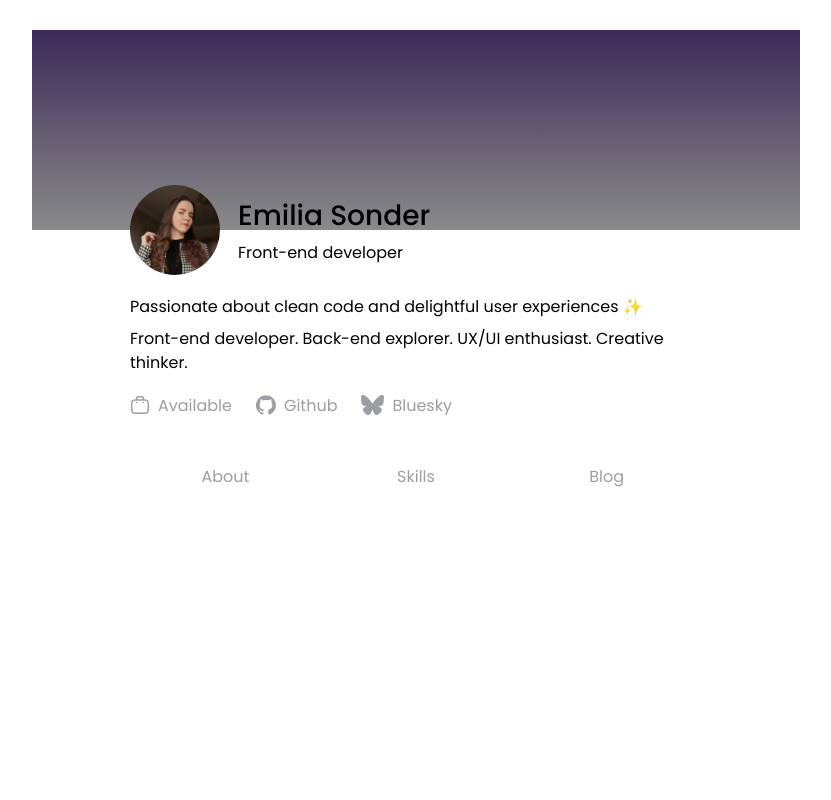
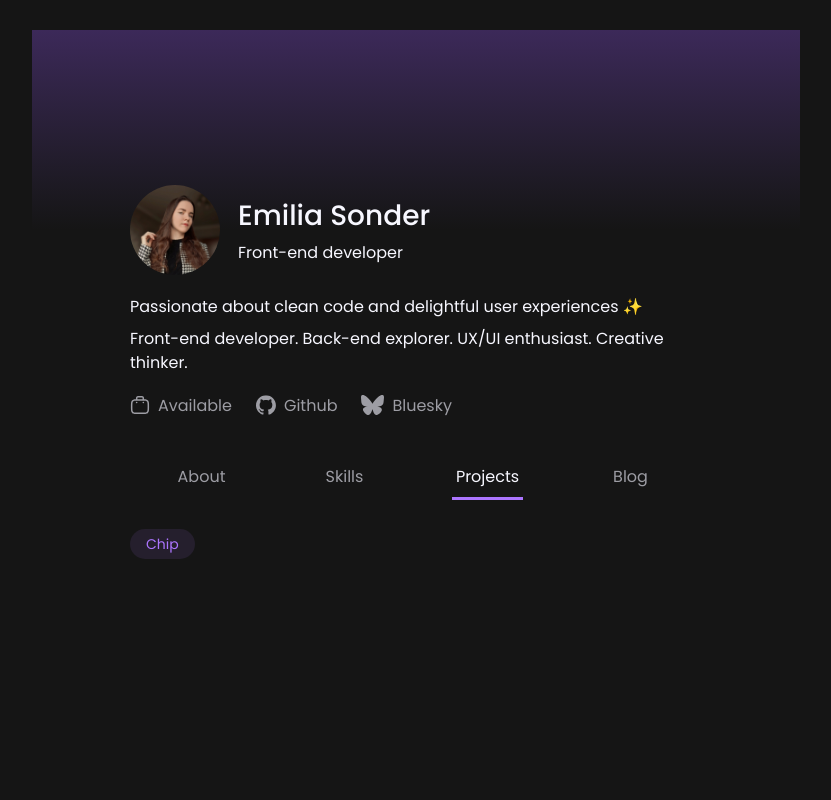
Before and after one commit to isemilia/portfolio-v4.1, a Next.js app: page /projects in a window 1280 px wide. Before the commit this address had no page. Shown: the top 800 px of the page, without its empty margins (224-1055 px from the left). Built offline with nearby package versions, Linux system fonts and the light colour scheme.

Commit message:
Create chip

```diff
--- /dev/null
+++ b/src/app/not-found.tsx
@@ -0,0 +1,11 @@
+import Text from '@/ui/elements/text';
+
+const NotFound = () => {
+  return (
+    <div>
+      <Text className={'text-center'}>Not found</Text>
+    </div>
+  );
+};
+
+export default NotFound;
--- /dev/null
+++ b/src/app/projects/page.tsx
@@ -0,0 +1,11 @@
+import Chip from '@/ui/elements/chip';
+
+const Page = () => {
+  return (
+    <div>
+      <Chip>Chip</Chip>
+    </div>
+  );
+};
+
+export default Page;
--- a/src/ui/components/navigation/navigation.tsx
+++ b/src/ui/components/navigation/navigation.tsx
@@ -4,7 +4,7 @@ import { TComponent } from '@/shared/types/components';
 import NavButton from '@/ui/elements/nav-button';
 import classes from './model/navigation.module.scss';
 import clsx from 'clsx';
-import { useRef, useState, MouseEvent, useEffect } from 'react';
+import { MouseEvent, useEffect, useRef, useState } from 'react';
 import { usePathname } from 'next/navigation';
 
 const Navigation: TComponent = ({ className }) => {
@@ -17,7 +17,7 @@ const Navigation: TComponent = ({ className }) => {
   const links = [
     { href: '/', label: 'About', name: 'about' },
     { href: '/skills', label: 'Skills', name: 'skills' },
-    // { href: '/projects', label: 'Projects' },
+    { href: '/projects', label: 'Projects', name: 'projects' },
     // { href: '/contact', label: 'Contact' },
     { href: '/blog', label: 'Blog', name: 'blog' },
   ];
--- /dev/null
+++ b/src/ui/elements/chip/chip.tsx
@@ -0,0 +1,67 @@
+import { TComponent } from '@/shared/types/components';
+import classes from './model/chip.module.scss';
+import { CSSProperties, MouseEvent } from 'react';
+import clsx from 'clsx';
+import hexToRgb from '@/shared/utils/functions/hex-to-rgb';
+
+// const sizes = {
+//   small: {
+//     fontSize: '12px',
+//     padding: '6px 14px',
+//   },
+//   medium: {
+//     fontSize: '14px',
+//     padding: '8px 16px',
+//   },
+// };
+
+// const variants = {
+//   filled: {},
+//   outlined: {
+//     border: `${color} 1px solid`,
+//   },
+// };
+// return {
+//   backgroundColor: alpha(color, 0.1),
+//   color: color,
+//   ...variants[variant],
+// };
+
+const Chip: TComponent<
+  true,
+  {
+    color?: 'primary' | 'secondary' | string;
+    size?: 'sm' | 'md';
+    variant?: 'filled' | 'outlined';
+    onClick?: (event: MouseEvent<HTMLElement>) => void;
+  }
+> = ({
+  className,
+  children,
+  size = 'md',
+  color = 'primary',
+  variant = 'outlined',
+  onClick,
+}) => {
+  const isThemeColor = color === 'primary' || color === 'secondary';
+  return (
+    <div
+      className={clsx(classes.chip, className)}
+      data-size={size}
+      data-variant={variant}
+      {...(isThemeColor ? { 'data-color': color } : {})}
+      {...(!isThemeColor
+        ? {
+            style: {
+              '--chip-color': hexToRgb(color),
+            } as CSSProperties,
+          }
+        : {})}
+      onClick={onClick}
+    >
+      {children}
+    </div>
+  );
+};
+
+export default Chip;
--- /dev/null
+++ b/src/ui/elements/chip/index.ts
@@ -0,0 +1 @@
+export { default } from './chip';
--- /dev/null
+++ b/src/ui/elements/chip/model/chip.module.scss
@@ -0,0 +1,20 @@
+.chip {
+  --chip-color: 250, 250, 250;
+
+  line-height: 1;
+  border-radius: 28px;
+  max-width: max-content;
+  font-size: 14px;
+  padding: 8px 16px;
+
+  background: rgba(var(--chip-color), 0.1);
+  color: rgb(var(--chip-color));
+
+  &[data-color=primary] {
+    --chip-color: 172, 117, 255;
+  }
+
+  &[data-color=secondary] {
+    --chip-color: 76, 252, 225;
+  }
+}
```
